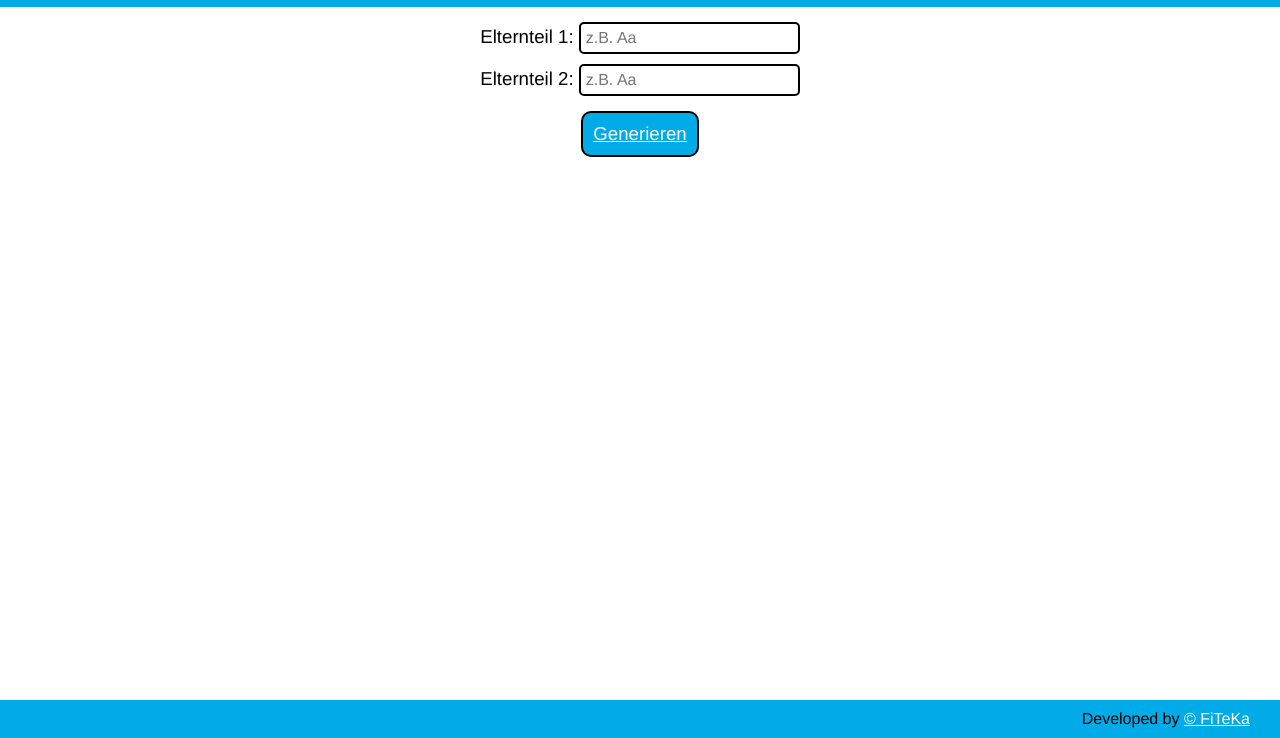
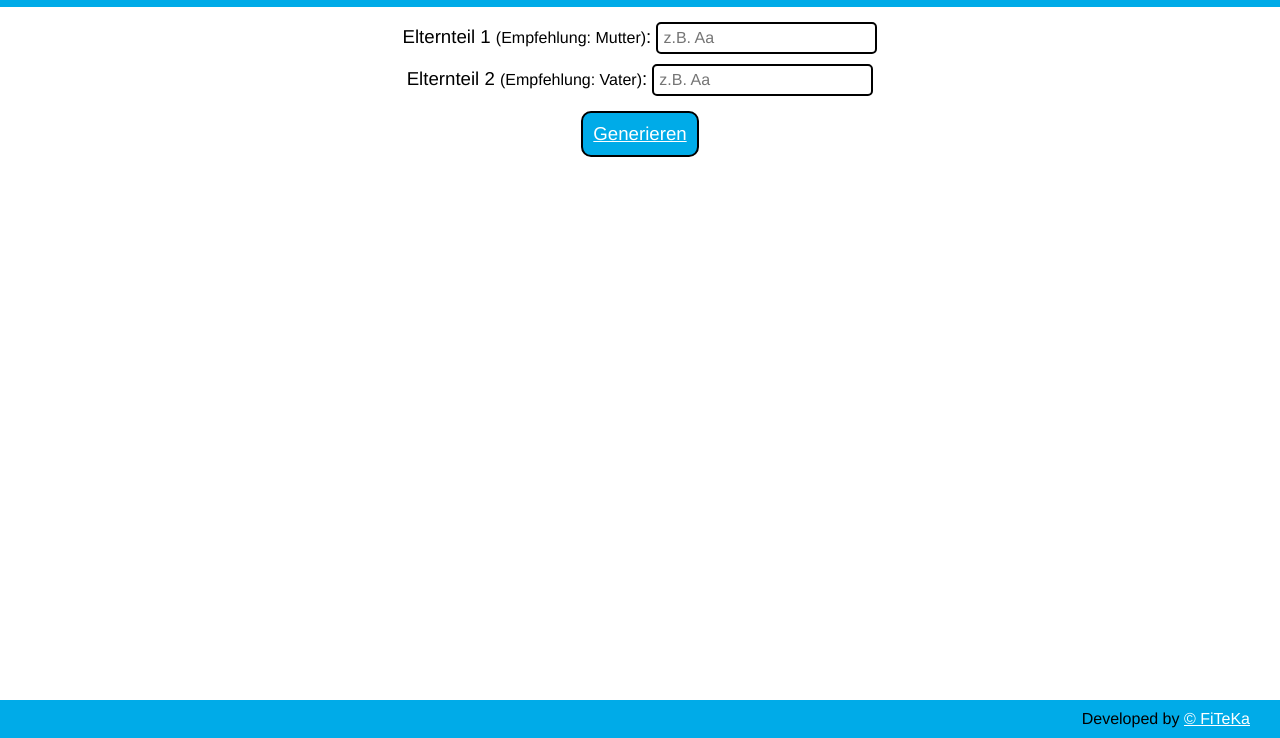
Before and after one commit to FiTeKa/Vererbungsquadrat-Biologie, a website: page src/index.html in a window 1280 px wide. Shown: the part 62-800 px from the top of the page. Drawn offline with Linux system fonts and the light colour scheme.

Commit message:
added recommendation text

```diff
--- a/src/index.html
+++ b/src/index.html
@@ -18,8 +18,8 @@
         <main>
             <article id="vererbungsQuadrat">
                 <form id="infoform">
-                    <label> Elternteil 1: <input type="text" id="parent1" name="parent1" placeholder="z.B. Aa" required></label>
-                    <label> Elternteil 2: <input type="text" id="parent2" name="parent2" placeholder="z.B. Aa" required></label>
+                    <label>Elternteil 1 <span class="recommendation">(Empfehlung: Mutter)</span>: <input type="text" id="parent1" name="parent1" placeholder="z.B. Aa" required></label>
+                    <label>Elternteil 2 <span class="recommendation">(Empfehlung: Vater)</span>: <input type="text" id="parent2" name="parent2" placeholder="z.B. Aa" required></label>
                     <button type="submit" id="generateButton">Generieren</button>
                 </form>
                 <div id="resultContainer"></div>
```
